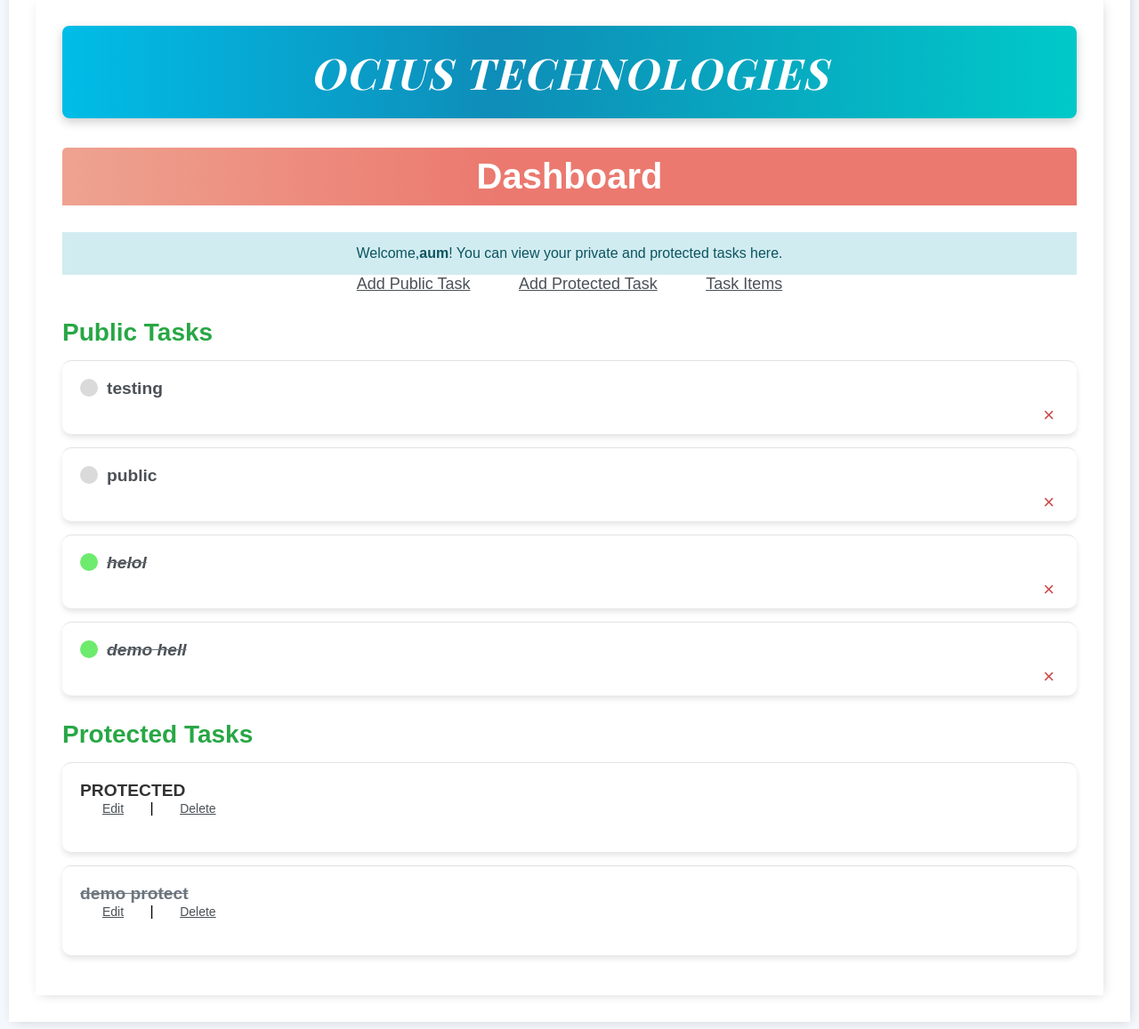
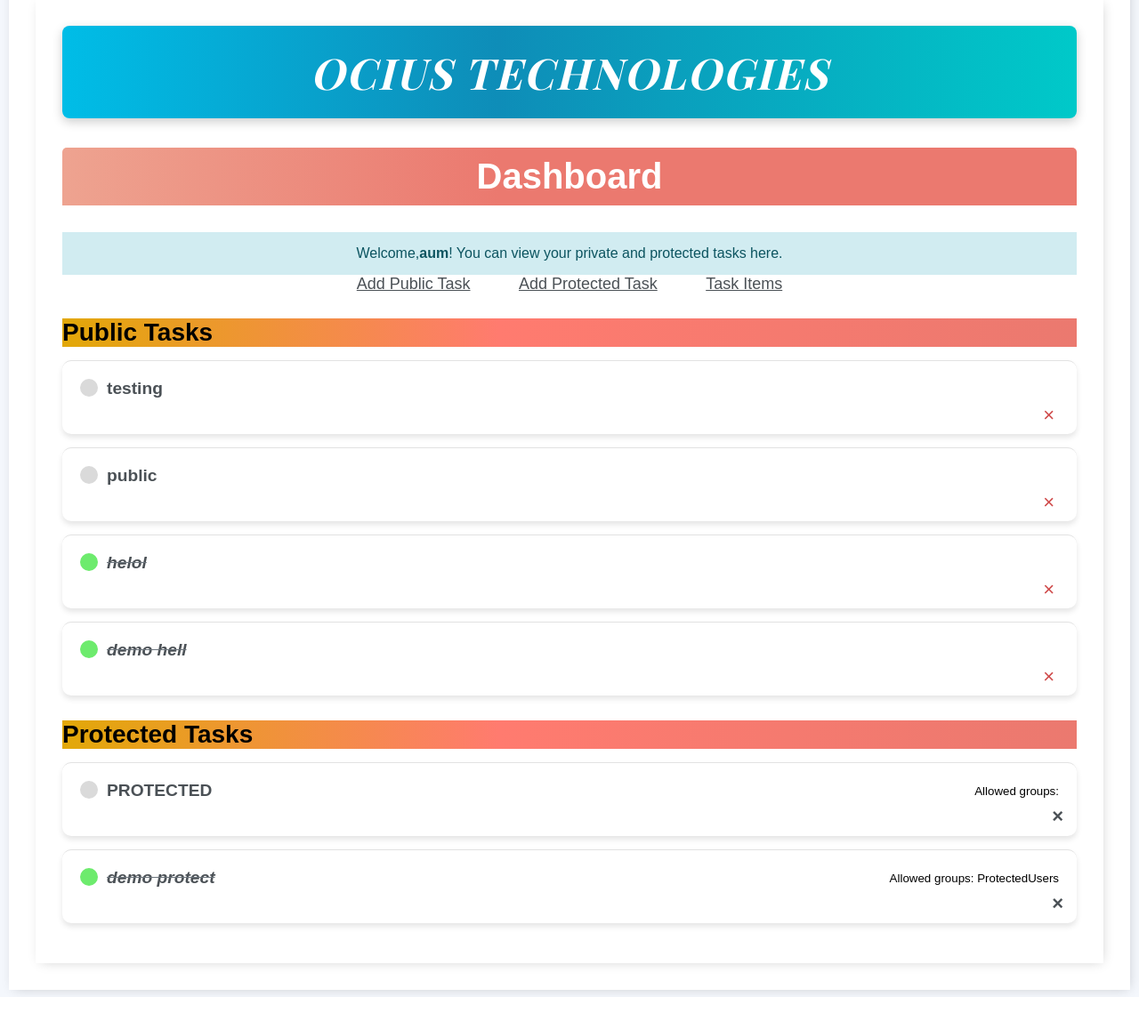
Before and after one commit to Luhar-aum/TO-DO_Access-modifiers, a Django app: page //dashboard in a window 1280 px wide. Shown: the part 89-1246 px from the top of the page at 89% size. After the commit the page ends 1210 px from the top, so only its background shows below. Run offline with Django 3.2, Linux system fonts and the light colour scheme; a user stored in the database is signed in; data comes from the database, SQL or seed files in the repository; both versions use the stored data as it was after the commit.

Commit message:
Protected task updated in html

```diff
--- a/base/templates/base/dashboard.html
+++ b/base/templates/base/dashboard.html
@@ -43,7 +43,8 @@
 
         h3 {
             font-size: 1.75rem;
-            color: #28a745;
+            color:;
+            background:linear-gradient(90deg,rgb(226, 168, 8) 0%,rgb(255, 123, 111) 43%, #EB796F 100% );
             margin-bottom: 15px;
         }
 
@@ -138,14 +139,6 @@
             right: 15px;          /* Align to right */
             bottom: 10px;         /* Align to bottom */
         }
-
-
-
-
-
-
-
-
     </style>
 
     <div class="container mt-5">
@@ -233,7 +226,8 @@
         <div class="task-wrapper">
           <div class="d-flex justify-content-between align-items-center">
             <div class="task-actions">
-            {%if task.complete %} <div class="task-title">
+            {%if task.complete %}
+            <div class="task-title">
                 <div class="task-complete-icon"></div>
                 <i><s><a href="{% url 'task-update' task.id%}">{{task}}</a></s></i>
               </div>
@@ -263,24 +257,48 @@
 
 
 
-
-            <div class="col-12 col-md-6">
+    <div class="task-item-wrapper">
         <h3 class="text-success">Protected Tasks</h3>
             {% for task in protected_tasks %}
                 <div class="task-wrapper">
                 <div class="d-flex justify-content-between align-items-center">
                 <div class="task-title">
-                                {% if task.complete %}
-                                    <s>{{ task.title }}</s>
+
+                {%if task.complete %}
+                        <div class="task-title">
+                        <div class="task-complete-icon">
+                        </div>
+                        <i><s><a href="{% url 'task-update' task.id%}">{{task}}</a></s></i>
+                        </div>
+
+                        <div class="text-end">
+                        <a class="delete-link" href="{% url 'task-delete' task.id%}">&#215;</a>
+                        </div>
                 {% else %}
-                                    {{ task.title }}
-                                {% endif %}
+                    <div class="task-title">
+                    <div class="task-incomplete-icon"></div>
+                    <a href="{% url 'task-update' task.id%}">{{task}}</a>
                     </div>
-                            <div class="task-actions">
-                                <a href="{% url 'task-update' task.id %}" class="btn btn-warning btn-sm">Edit</a> |
+
+                    <div class="text-end">
+                    <a class="delete-link" href="{% url 'task-delete' task.id%}">&#215;</a> {% comment %}Delete {% endcomment %}
+                    </div>
+                {%endif%}
+
+
+                              <!--  <a href="{% url 'task-update' task.id %}" class="btn btn-warning btn-sm">Edit</a> |
                                 <a href="{% url 'task-delete' task.id %}" class="btn btn-danger btn-sm">Delete</a>
+                                -->
                             </div>
                         </div>
+  <small class="text-muted">Allowed groups:
+                {% for group in task.allowed_groups.all %}
+                    {{ group.name }}{% if not forloop.last %}, {% endif %}
+                {% endfor %}
+            </small>
+
+
+
                     </div>
                 {% empty %}
                     <div class="alert alert-info">No protected tasks available.</div>
```
Also changed, not shown: db.sqlite3. Lines whose indentation alone changed are shown as unchanged.
